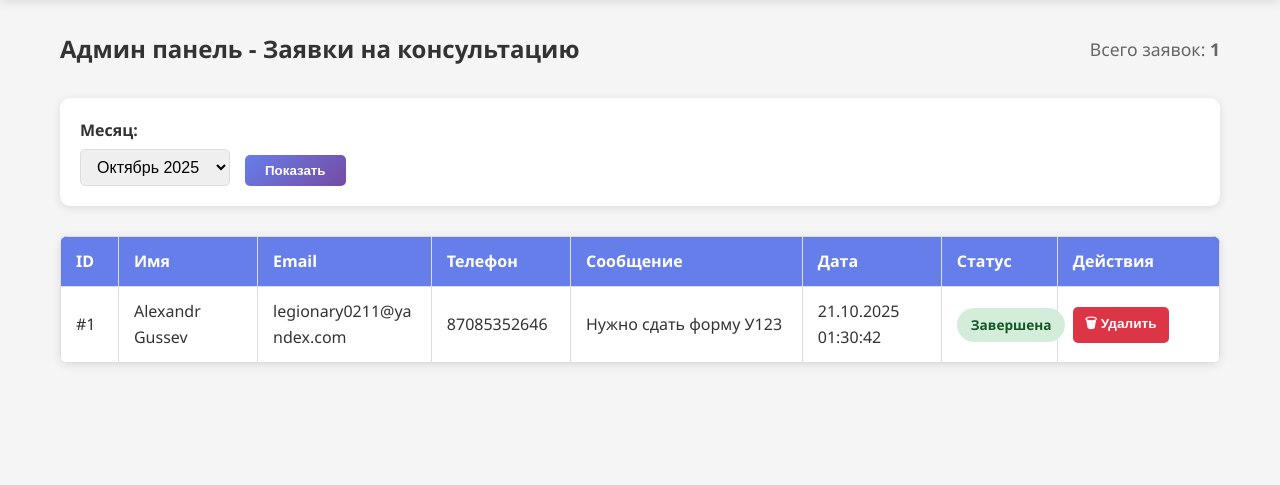
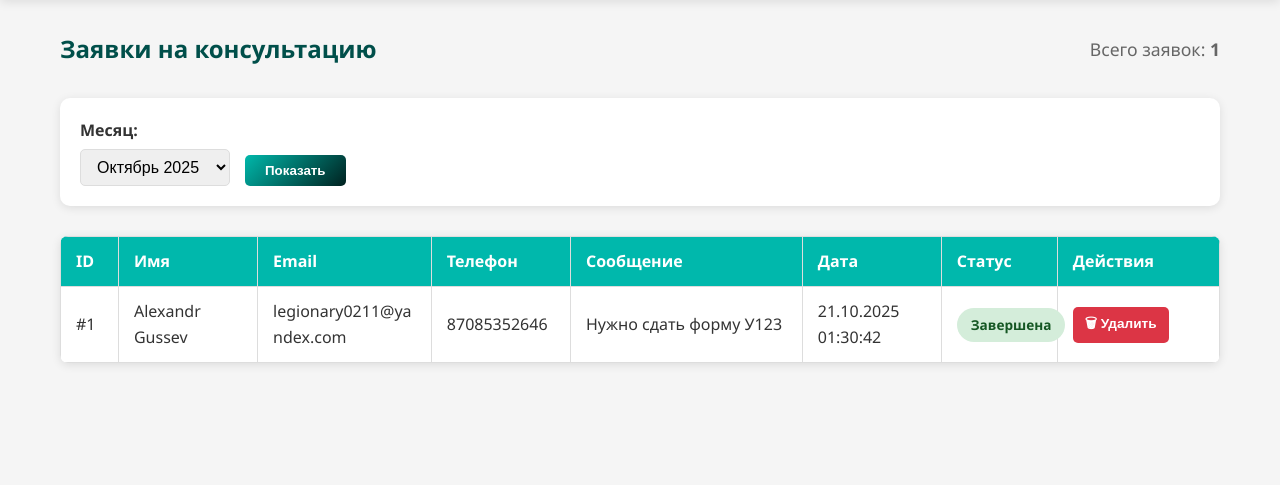
Before and after one commit to Vitalyevich96/accountant, a Flask app: page /admin in a window 1280 px wide. Shown: the part 82-567 px from the top of the page. Run offline with Flask 3, Linux system fonts and the light colour scheme; the visitor is signed in with stand-in values (Sample User, id 1).

Commit message:
Update admin panel styles and header text

```diff
--- a/templates/admin.html
+++ b/templates/admin.html
@@ -15,7 +15,7 @@
 
         .admin-header h2 {
             margin: 0;
-            color: #333;
+            color: #004F4A;
         }
 
         .admin-header > div:last-child {
@@ -56,7 +56,7 @@
 
         .filter-section button {
             padding: 8px 20px;
-            background: linear-gradient(135deg, #667eea 0%, #764ba2 100%);
+            background: linear-gradient(135deg, #00B8AB 0%, #00211F 100%);
             color: white;
             border: none;
             border-radius: 5px;
@@ -88,7 +88,7 @@
         }
 
         .requests-table th {
-            background-color: #667eea;
+            background-color: #00B8AC;
             color: #fff;
             font-weight: 600;
             text-align: left;
@@ -220,7 +220,7 @@
 
 {% block content %}
 <div class="admin-header">
-    <h2>Админ панель - Заявки на консультацию</h2>
+    <h2>Заявки на консультацию</h2>
     <div>Всего заявок: <strong>{{ requests|length }}</strong></div>
 </div>
 
```
